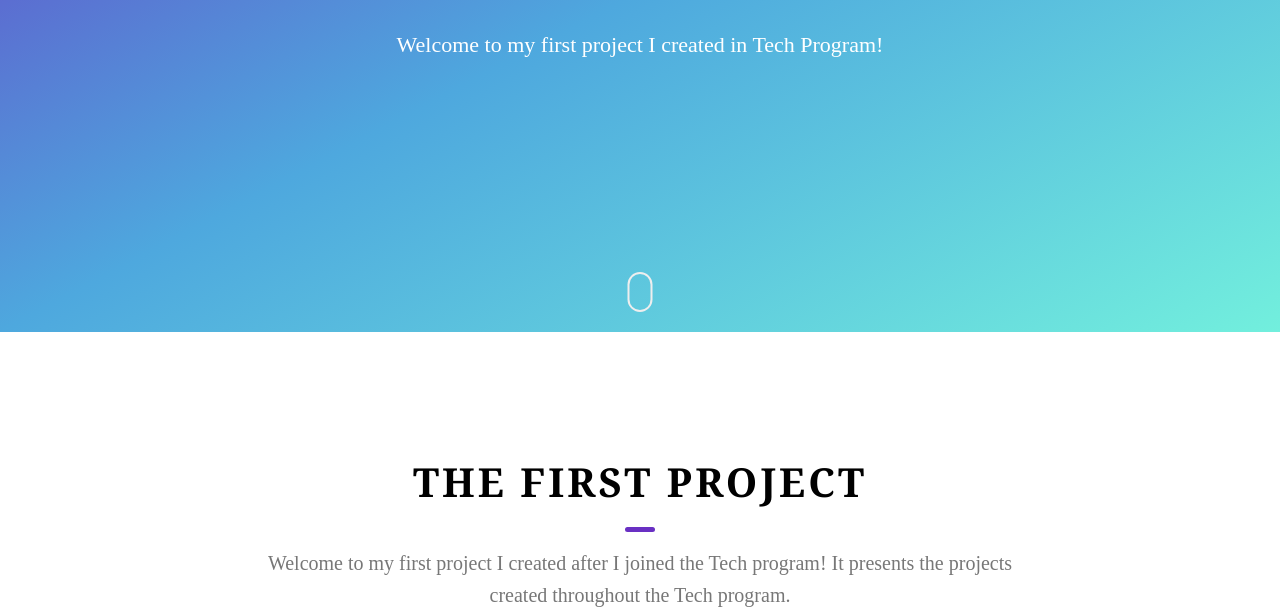
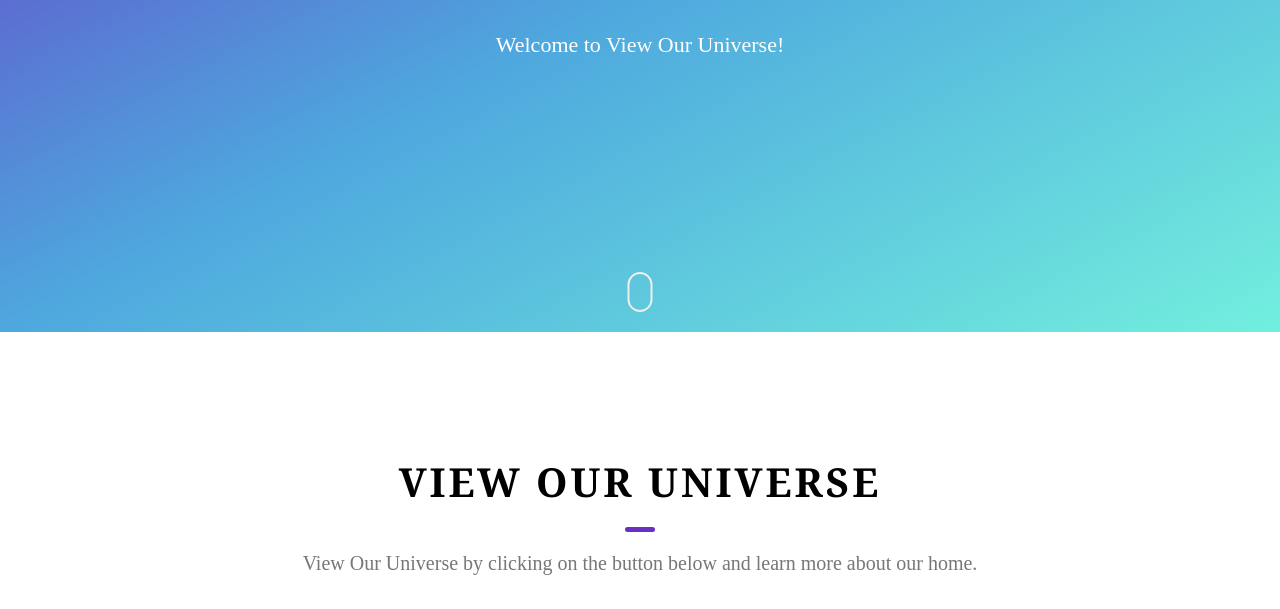
Before and after one commit to Zeel-Gajjar/Introduction, a plain HTML site: page project-2.html in a window 1280 px wide. Shown: the part 348-957 px from the top of the page. Drawn offline with Linux system fonts and the light colour scheme; files whose address does not match are found by name.

Commit message:
Update project-2.html

```diff
--- a/project-2.html
+++ b/project-2.html
@@ -24,7 +24,7 @@
         <div class="header__logo-container">
           <div class="header__logo-img-cont">
             <img
-              src="assets/Profile.png" alt="Ram Maheshwari Logo Image" class="header__logo-img"
+              src="Profile.png" alt="Ram Maheshwari Logo Image" class="header__logo-img"
             />
           </div>
           <span class="header__logo-sub">Zeel Digantkumar Gajjar</span>
@@ -85,7 +85,7 @@
         <h1 class="heading-primary">Course Project</h1>
         <div class="home-hero__info">
           <p class="text-primary">
-           Welcome to my first project I created in Tech Program!
+           Welcome to View Our Universe!
           </p>
         </div>
       </div>
@@ -96,9 +96,9 @@
     <section id="projects" class="projects sec-pad">
       <div class="main-container">
         <h2 class="heading heading-sec heading-sec__mb-bg">
-          <span class="heading-sec__main">The first project</span>
+          <span class="heading-sec__main">View Our Universe</span>
           <span class="heading-sec__sub">
-            Welcome to my first project I created after I joined the Tech program! It presents the projects created throughout the Tech program.
+            View Our Universe by clicking on the button below and learn more about our home.
           </span>
         </h2>
         <div class="projects__content">
```
